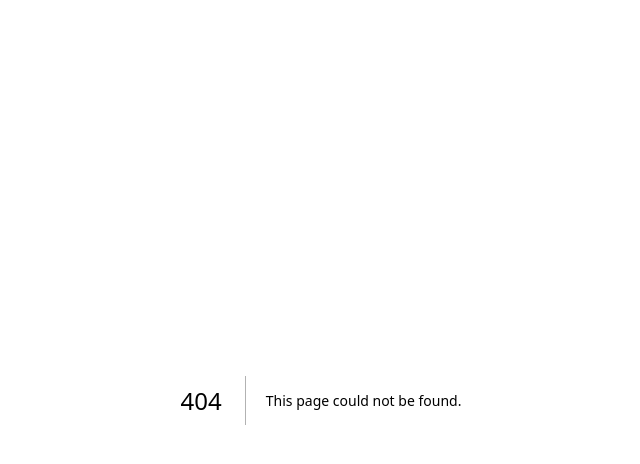
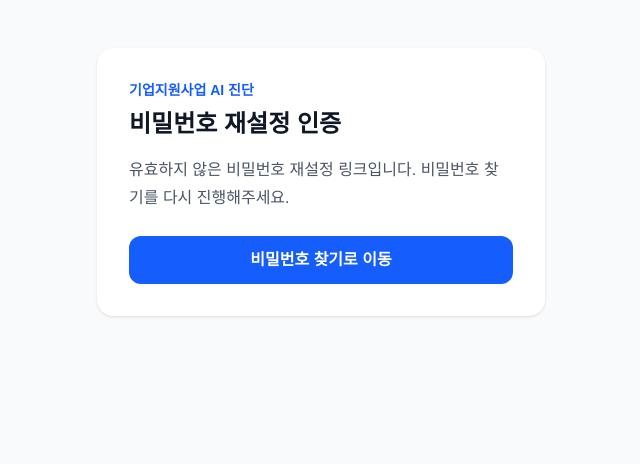
Before and after one commit to kimjintaek/ai-company-support, a Next.js app: page /auth/confirm in a window 1280 px wide. Before the commit this address had no page. Shown: the top 464 px of the page, without its empty margins (319-959 px from the left). Built offline with nearby package versions, Linux system fonts and the light colour scheme; no server answers.

Commit message:
Add recovery token confirmation page for password reset

```diff
--- /dev/null
+++ b/app/auth/confirm/page.tsx
@@ -0,0 +1,64 @@
+"use client";
+
+import { useEffect, useState } from "react";
+import { useRouter, useSearchParams } from "next/navigation";
+import { supabase } from "@/lib/supabase";
+
+export default function AuthConfirmPage() {
+  const router = useRouter();
+  const searchParams = useSearchParams();
+  const [message, setMessage] = useState("인증 링크를 확인하고 있습니다.");
+
+  useEffect(() => {
+    let cancelled = false;
+
+    const confirmRecovery = async () => {
+      const tokenHash = searchParams.get("token_hash");
+      const type = searchParams.get("type");
+
+      if (!tokenHash || type !== "recovery") {
+        setMessage("유효하지 않은 비밀번호 재설정 링크입니다. 비밀번호 찾기를 다시 진행해주세요.");
+        return;
+      }
+
+      const { error } = await supabase.auth.verifyOtp({
+        token_hash: tokenHash,
+        type: "recovery",
+      });
+
+      if (cancelled) return;
+
+      if (error) {
+        setMessage("인증 링크가 만료되었거나 이미 사용되었습니다. 비밀번호 찾기를 다시 진행해주세요.");
+        return;
+      }
+
+      router.replace("/reset-password");
+    };
+
+    void confirmRecovery();
+
+    return () => {
+      cancelled = true;
+    };
+  }, [router, searchParams]);
+
+  return (
+    <main className="min-h-screen bg-gray-50 px-6 py-12">
+      <div className="mx-auto max-w-md rounded-2xl bg-white p-8 shadow-sm">
+        <p className="text-sm font-semibold text-blue-600">기업지원사업 AI 진단</p>
+        <h1 className="mt-2 text-2xl font-bold text-gray-900">비밀번호 재설정 인증</h1>
+        <p className="mt-4 leading-7 text-gray-600">{message}</p>
+        {message.startsWith("인증 링크가 만료") || message.startsWith("유효하지 않은") ? (
+          <button
+            type="button"
+            onClick={() => router.replace("/forgot-password")}
+            className="mt-6 w-full rounded-xl bg-blue-600 py-3 font-semibold text-white hover:bg-blue-700"
+          >
+            비밀번호 찾기로 이동
+          </button>
+        ) : null}
+      </div>
+    </main>
+  );
+}
```
